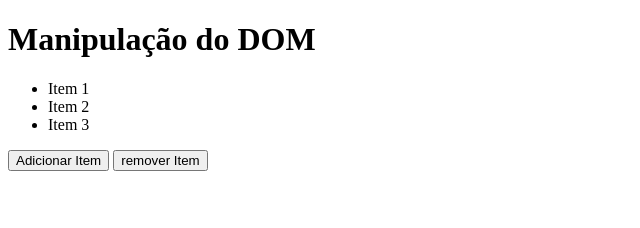
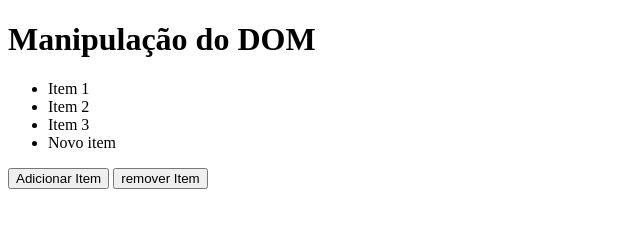
Before and after one commit to rafaelaalvys/javascript, a plain HTML site: page aula07/index7.html in a window 1280 px wide. Both pictures are taken after a click on the button "Adicionar Item". Shown: the whole page, without its empty margins (0-640 px from the left). Drawn offline with Linux system fonts and the light colour scheme.

Commit message:
aula-sexta

```diff
--- a/aula07/index7.html
+++ b/aula07/index7.html
@@ -9,16 +9,16 @@
 <body>
     <div id="container">
         <h1>Manipulação do DOM</h1>
-        <ul class="list">
+        <ul id="list">
             <li>Item 1</li>
             <li>Item 2</li>
             <li>Item 3</li>
         </ul>
     </div>
 
-    <button id="addBtn">Adicionar Item</button>
-    <button id="removeBtn">remover Item</button>
+    <button id="addBtn" onclick="adicionarItem()">Adicionar Item</button>
+    <button id="removeBtn" onclick="removerItem()">remover Item</button>
 
 </body>
-<script src="index7.htm"></script>
+<script src="script7.js"></script>
 </html>
--- a/aula07/script7.js
+++ b/aula07/script7.js
@@ -1,9 +1,23 @@
-const lista = document.getElementsByClassName("list");
+const lista = document.getElementById("list");
 
-function adionarItem(){
+function adicionarItem() {
+    // criar um novo elemento de "li" (item de lista) e o armazena na variável "novaLi"
+    const novaLi = document.createElement("li");
 
+    // Define o texto do novo item, este texto será exibido no navegador como conteúdo da nova "li"
+    novaLi.textContent = "Novo item";
+
+    //adiciona o novo item (novaLi) como o último filho do elemento 'lista, isso faz com que o item seja exibido corretamente dentro da UL(lista).
+    //O appendChild acrescenta ao elemento selecionado, o que for declarado na sequencia entre parenteses (appendChild(NovaLi) ).
+    lista.appendChild(novaLi);
 }
 
-function removerItem(){
-    onclick
+function removerItem() {
+    //seleciona o último elemento filho dentro de 'lista e o armazena na variável 'ultimo item'.
+    //lastElementChild retorna o último elemento diretamente contido em "lista", que é o último item da lista
+    const ultimoItem = lista.lastElementChild;
+
+    //remove o último item (ultimoItem) dentro de "lista".
+    //removeChild é um método que remove o elemento filho especificado.
+    lista.removeChild(ultimoItem)
 }
```
